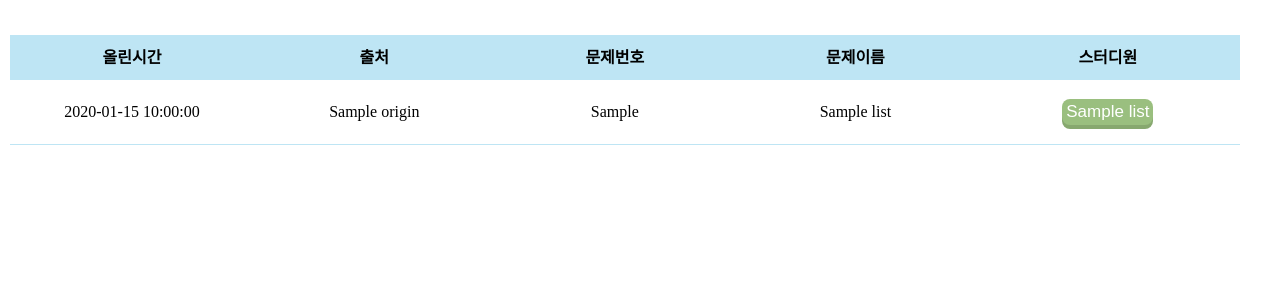
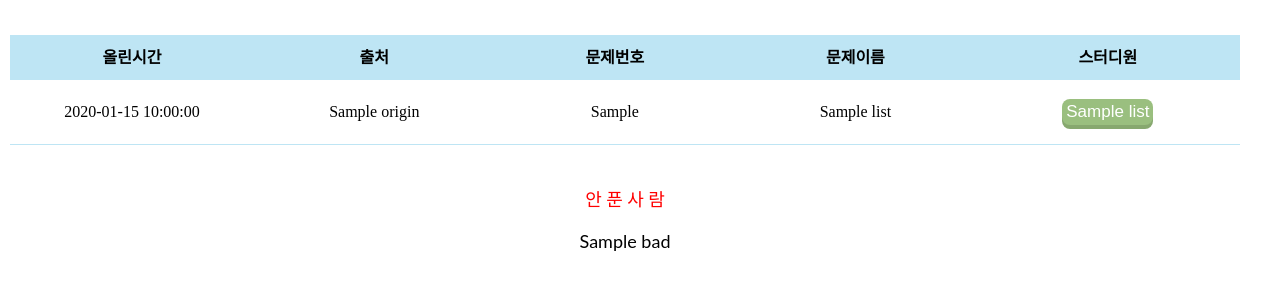
Before and after one commit to lololalayoho/Codeshare_website, a Flask app: template templates/whoSolved.html in a window 1280 px wide. Shown: the part 183-483 px from the top of the page. Run offline with Flask 2, Linux system fonts and the light colour scheme; the template is opened without the code that fills it: most values are stand-ins (such as "Sample title", 1, 10 or a date in 2020); some web fonts are replaced.

Commit message:
안푼사람 띄우는 기능 추가

```diff
--- a/app.py
+++ b/app.py
@@ -158,7 +158,7 @@ def solved():
 				})
 			return render_template('search.html', list=list)
 
-@app.route('/read_code',methods=['GET','POST'])
+@app.route('/read_code', methods=['GET','POST'])
 def read_code():
 	if request.method == 'POST':
 		origin = request.form['origin']
@@ -167,7 +167,7 @@ def read_code():
 		date = request.form['date']
 		sql = "select title from PROBLEM WHERE no='%s' AND origin='%s'"%(no,origin)
 		cursor.execute(sql)
-		title=cursor.fetchone()
+		title = cursor.fetchone()
 		sql = "select code from SOLVE where origin=%s and no=%s and id = %s and date = %s"
 		me = 0
 		if int(id) == session['id']:
@@ -175,7 +175,7 @@ def read_code():
 		value = (origin,no,id,date)
 		cursor.execute(sql,value)
 		result = cursor.fetchone()
-		data=[]
+		data = []
 		data.append({
 			"title":title,
 			"code":result['code'],
@@ -197,7 +197,7 @@ def whosolved():
 		if result:
 			sql = "SELECT u.id, s.date, p.origin, p.no, p.title, u.name FROM USER u, SOLVE s, PROBLEM p WHERE s.origin = '%s' AND s.no = '%s' AND s.id = u.id AND s.origin = p.origin AND s.no = p.no ORDER BY s.date DESC"%(origin, no)
 			cursor.execute(sql)
-			list=[]
+			list = []
 			for result in cursor.fetchall():
 				list.append({
 						"date":result['date'],
@@ -207,7 +207,15 @@ def whosolved():
 						"name":result['name'],
 						"id":result['id']
 					})
-			return render_template('whoSolved.html', list=list)
+			sql = "SELECT name FROM USER u WHERE NOT EXISTS (SELECT s.seq FROM SOLVE s WHERE s.origin = '%s' AND s.no = '%s' AND u.id = s.id) ORDER BY class DESC;" %(origin, no)
+			cursor.execute(sql)
+			bad = []
+			for result in cursor.fetchall():
+				bad.append({
+					"name":result['name']
+					})
+			print(bad)
+			return render_template('whoSolved.html', list=list, bad=bad)
 		else:
 			sql="SELECT title FROM PROBLEM WHERE no = '%s' AND origin = '%s'"%(no, origin)
 			cursor.execute(sql)
@@ -242,7 +250,29 @@ def write():
 def add_prob():
 	"""add problem"""
 	if request.method == 'GET':
-		return render_template('give_table.html')
+		sql = "SELECT g.origin, g.no, p.title, p.address FROM GIVE g, PROBLEM p WHERE g.class = 1 AND g.no = p.no AND g.origin = p.origin;"
+		cursor.execute(sql)
+		class1 = []
+		for result in  cursor.fetchall():
+			class1.append({
+				"origin":result['origin'],
+				"no":result['no'],
+				"title":result['title'],
+				"address":result['address']
+			})
+
+		sql = "SELECT g.origin, g.no, p.title, p.address FROM GIVE g, PROBLEM p WHERE g.class = 2 AND g.no = p.no AND g.origin = p.origin;"
+		cursor.execute(sql)
+		class2 = []
+		for result in cursor.fetchall():
+			class2.append({
+				"origin":result['origin'],
+				"no":result['no'],
+				"title":result['title'],
+				"address":result['address']
+			})
+
+		return render_template('give_table.html', class1 = class1, class2 = class2)
 	else:
 		clas = request.form['checkbox1[]']
 		sql="DELETE FROM GIVE WHERE class='%s'"%(clas)
@@ -314,6 +344,7 @@ def Delete_code():
 	cursor.execute(sql)
 	conn.commit()
 	return redirect(url_for('solved'))
+
 @app.route('/modify_code', methods=['POST'])
 def modify_code():
 	origin = request.form['origin']
@@ -329,4 +360,4 @@ def modify_code():
 
 if __name__ == '__main__':
 	app.debug = True
-	app.run(host='0.0.0.0',port=1024,debug=True)
+	app.run(host='0.0.0.0', port=1024, debug=True)
--- a/static/whoSolvedstl.css
+++ b/static/whoSolvedstl.css
@@ -38,7 +38,7 @@ text-align: center;
 /* Colors for .btn and .btn-two */
 
 .btn.green, .btn-two.green   {background-color: #9abf7f;}
-
+.btn.red, .btn-two.red {background-color: #C07070;}
 
 .rounded {
 border-radius: 8px;
@@ -61,6 +61,8 @@ top: 4px;
 /* color classes for .btn */
 .btn.green {box-shadow: 0px 4px 0px #87a86f;}
 .btn.green:active {box-shadow: 0 0 #87a86f; background-color: #87a86f;}
+.btn.red {box-shadow: 0px 4px 0px #9E5A5A;}
+.btn.red:active {box-shadow: 0 0 #9E5A5A; background-color: #9E5A5A;}
 
 
 table.type06 {
--- a/templates/whoSolved.html
+++ b/templates/whoSolved.html
@@ -64,6 +64,12 @@
             </tr>
 	{% endfor %}
 	</table>
+	{% if bad %}
+		<font size='4' color='FF0000' face='a타이틀고딕'>안 푼 사 람</font><br><br>
+		{% for i in bad %}
+		<font size='4' face='a타이틀고딕1;'>{{i['name']}}</font>
+		{% endfor %}
+	{% endif %}
 {% else %}
 
     <h1 style="font-family: Alvania;">WHO SOLVED PROBLEM?</h1>
```
Also changed, not shown: templates/give_table.html (+11 -1 lines).
